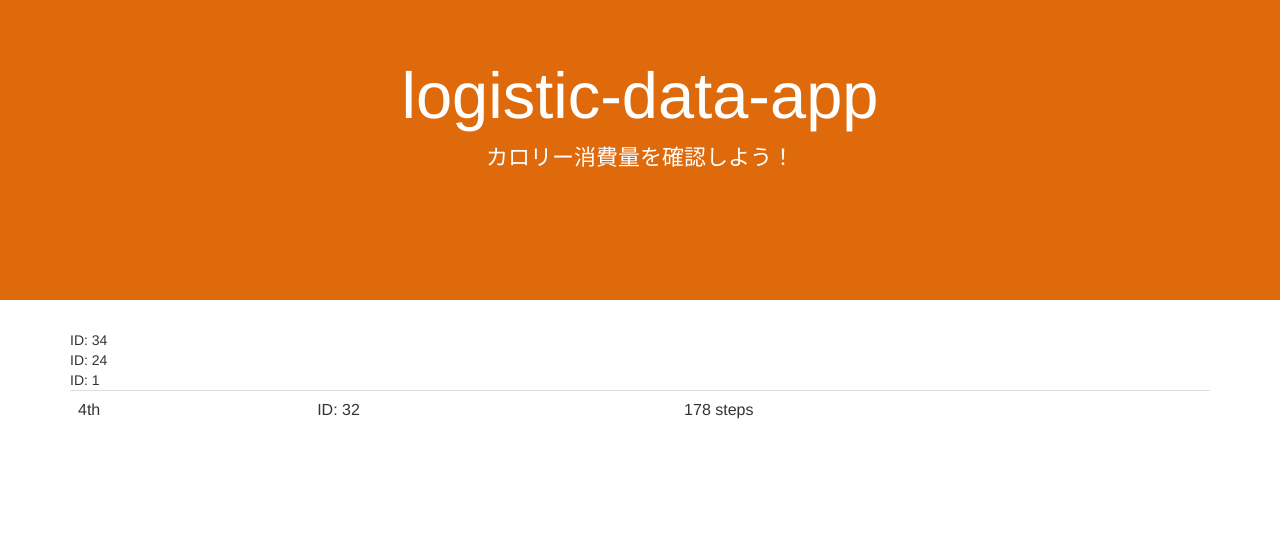
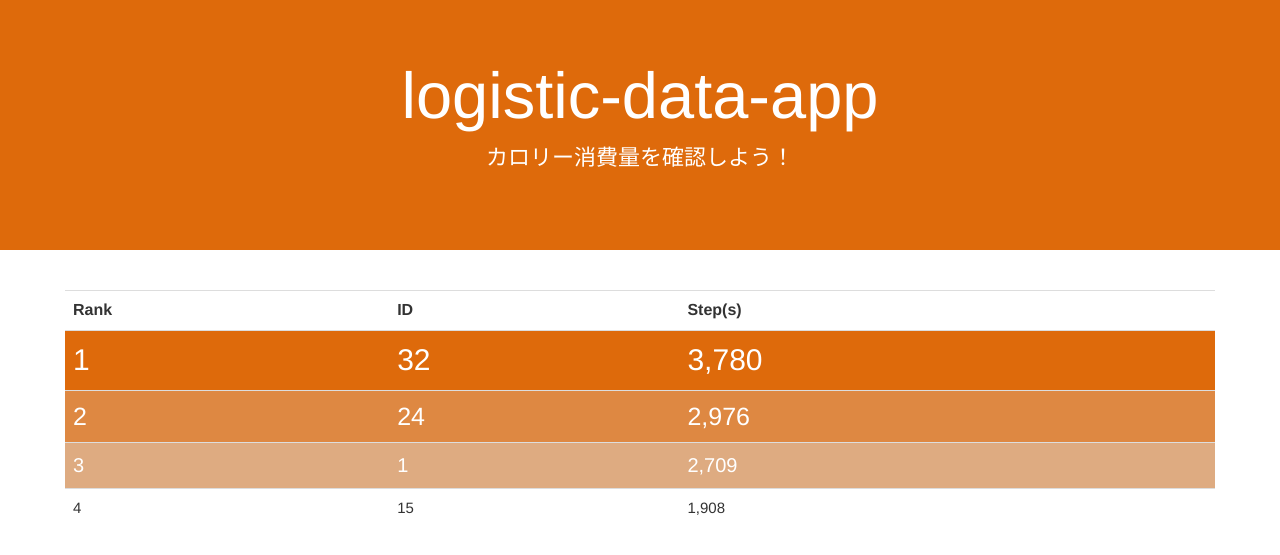
Before and after one commit to suitai/logistic-data-app, a Flask app: template templates/ranking.html in a window 1280 px wide. Shown: the top 555 px of the page. Run offline with Flask 2, Linux system fonts and the light colour scheme; the template is opened without the code that fills it, so the values that code supplies are empty; some libraries are stand-ins or nearby versions.

Commit message:
Fix: log/ranking page's design

```diff
--- a/main.py
+++ b/main.py
@@ -107,6 +107,12 @@ def index():
     return render_template("index.html")
 
 
+@app.route("/index.html")
+@requires_auth
+def index_2():
+    return render_template("index.html")
+
+
 @app.route("/log.html")
 @requires_auth
 def log_page():
--- a/static/css/style.css
+++ b/static/css/style.css
@@ -10,16 +10,19 @@ p {
 
 .banner-section {
   background-color: #de6a0b;
-  min-height: 300px; }
+  min-height: 250px; }
 
 #banner-text h1 {
-  color: #FFFFFF;
-  font-size: 65px;
   padding-top: 40px; }
+  #banner-text h1 a {
+    color: #FFFFFF;
+    font-size: 65px; }
+  #banner-text h1 a:hover {
+    text-decoration: none; }
 #banner-text p {
   color: #FFFFFF;
   font-size: 22px;
-  margin-bottom: 50px; }
+  margin-bottom: 30px; }
 
 .feature-content #icon {
   width: 180px;
@@ -49,5 +52,30 @@ p {
   margin-top: 30px;
   margin-left: 20px;
   margin-right: 20px; }
+.log-section h2 {
+  text-align: center;
+  color: #de6a0b; }
+
+.ranking-section .rank_1st {
+  background-color: #de6a0b;
+  color: #FFFFFF;
+  padding: 10px;
+  font-size: 30px;
+  margin-bottom: 20px; }
+.ranking-section .rank_2nd {
+  background-color: #de8842;
+  color: #FFFFFF;
+  padding: 10px;
+  font-size: 25px;
+  margin-bottom: 20px; }
+.ranking-section .rank_3rd {
+  background-color: #deab81;
+  color: #FFFFFF;
+  padding: 10px;
+  font-size: 20px;
+  margin-bottom: 20px; }
+.ranking-section .unranked {
+  padding: 10px;
+  font-size: 15px; }
 
 /*# sourceMappingURL=style.css.map */
--- a/static/css/style.scss
+++ b/static/css/style.scss
@@ -3,8 +3,6 @@
 }
 
 #canvas_wrapper {
-//    width: 600px;
-//    height: 450px;
     margin-left: auto;
     margin-right: auto;
 }
@@ -15,19 +13,24 @@ p {
 
 .banner-section {
     background-color: #de6a0b;
-    min-height: 300px;
+    min-height: 250px;
 }
 
 #banner-text {
     h1 {
-        color: #FFFFFF;
-        font-size: 65px;
         padding-top: 40px;
+        a {
+            color: #FFFFFF;
+            font-size: 65px;
+        }
+        a:hover {
+            text-decoration: none;
+        }
     }
     p {
         color: #FFFFFF;
         font-size: 22px;
-        margin-bottom: 50px;
+        margin-bottom: 30px;
     }
 }
 
@@ -72,4 +75,36 @@ p {
         margin-left: 20px;
         margin-right: 20px;
     }
+    h2 {
+        text-align: center;
+        color: #de6a0b;
+    }
 }
+
+.ranking-section {
+    .rank_1st {
+        background-color: #de6a0b;
+        color: #FFFFFF;
+        padding: 10px;
+        font-size: 30px;
+        margin-bottom: 20px;
+    }
+    .rank_2nd {
+        background-color: #de8842;
+        color: #FFFFFF;
+        padding: 10px;
+        font-size: 25px;
+        margin-bottom: 20px;
+    }
+    .rank_3rd {
+        background-color: #deab81;
+        color: #FFFFFF;
+        padding: 10px;
+        font-size: 20px;
+        margin-bottom: 20px;
+    }
+    .unranked {
+        padding: 10px;
+        font-size: 15px;
+    }
+}
--- a/templates/index.html
+++ b/templates/index.html
@@ -13,7 +13,7 @@
             <div class="container">
                 <div class="col-md-10 col-md-offset-1">
                     <div class="text-center" id="banner-text">
-                        <h1>logistic-data-app</h1>
+                        <h1><a href="index.html">logistic-data-app</a></h1>
                         <p>カロリー消費量を確認しよう！</p>
                     </div>
                 </div>
@@ -25,7 +25,7 @@
                     <div class="col-md-4 col-sm-6 text-center col-md-offset-1">
                         <div class="feature-content">
                             <div id="icon">
-                                <a href="ranking.html">
+                                <a href="log.html">
                                     <img src="{{url_for('static', filename='images/log_icon.png')}}">
                                 </a>
                             </div>
@@ -39,7 +39,7 @@
                     <div class="col-md-4 col-sm-6 text-center col-md-offset-2">
                         <div class="feature-content">
                             <div id="icon">
-                                <a href="log.html">
+                                <a href="ranking.html">
                                     <img src="{{url_for('static', filename='images/ranking_icon.png')}}">
                                 </a>
                             </div>
--- a/templates/ranking.html
+++ b/templates/ranking.html
@@ -14,30 +14,41 @@
             <div class="container">
                 <div class="col-md-10 col-md-offset-1">
                     <div class="text-center" id="banner-text">
-                        <h1>logistic-data-app</h1>
+                        <h1><a href="index.html">logistic-data-app</a></h1>
                         <p>カロリー消費量を確認しよう！</p>
                     </div>
                 </div>
             </div>
         </section>
-        <section class="log-section section">
+        <section class="ranking-section section">
             <div class="container">
                 <div class="row">
-                    <div class="col-xs-12 col-sm-12 col-md-12 col-lg-12 rank_1st">
-                        ID: 34
-                    </div>
-                    <div class="col-xs-12 col-sm-12 col-md-12 col-lg-12 rank_2nd">
-                        ID: 24
-                    </div>
-                    <div class="col-xs-12 col-sm-12 col-md-12 col-lg-12 rank_3rd">
-                        ID: 1
-                    </div>
                     <div class="col-xs-12 col-sm-12 col-md-12 col-lg-12 unranked">
                         <table class="table">
-                            <tr>
-                                <td>4th</td>
-                                <td>ID: 32</td>
-                                <td>178 steps</td>
+                            <tr class="rank_title">
+                                <th>Rank</th>
+                                <th>ID</th>
+                                <th>Step(s)</th>
+                            </tr>
+                            <tr class="rank_1st">
+                                <td>1</td>
+                                <td>32</td>
+                                <td>3,780</td>
+                            </tr>
+                            <tr class="rank_2nd">
+                                <td>2</td>
+                                <td>24</td>
+                                <td>2,976</td>
+                            </tr>
+                            <tr class="rank_3rd">
+                                <td>3</td>
+                                <td>1</td>
+                                <td>2,709</td>
+                            </tr>
+                            <tr class="unranked">
+                                <td>4</td>
+                                <td>15</td>
+                                <td>1,908</td>
                             </tr>
                         </table>
                     </div>
```
Also changed, not shown: static/js/main.js (+2 -8 lines), templates/log.html (+19 -13 lines), 1 other file.
